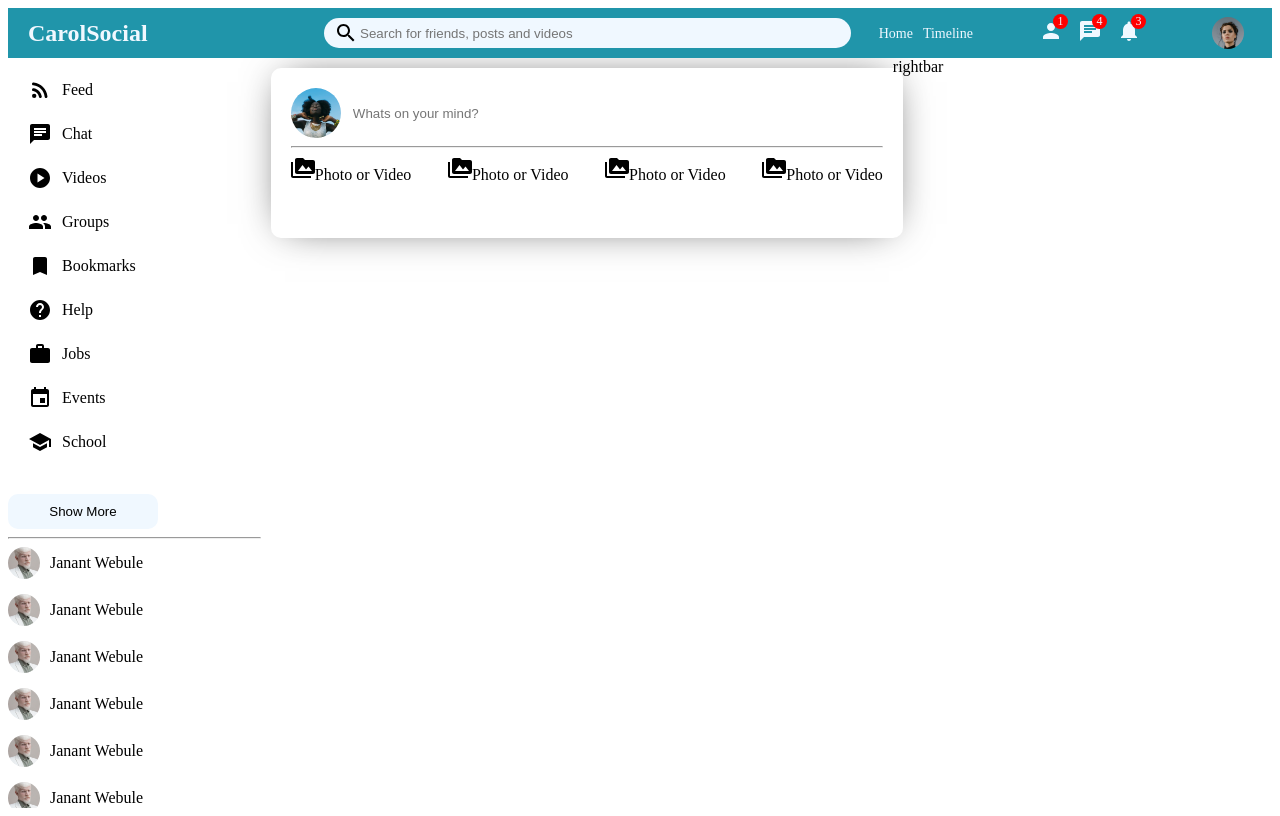
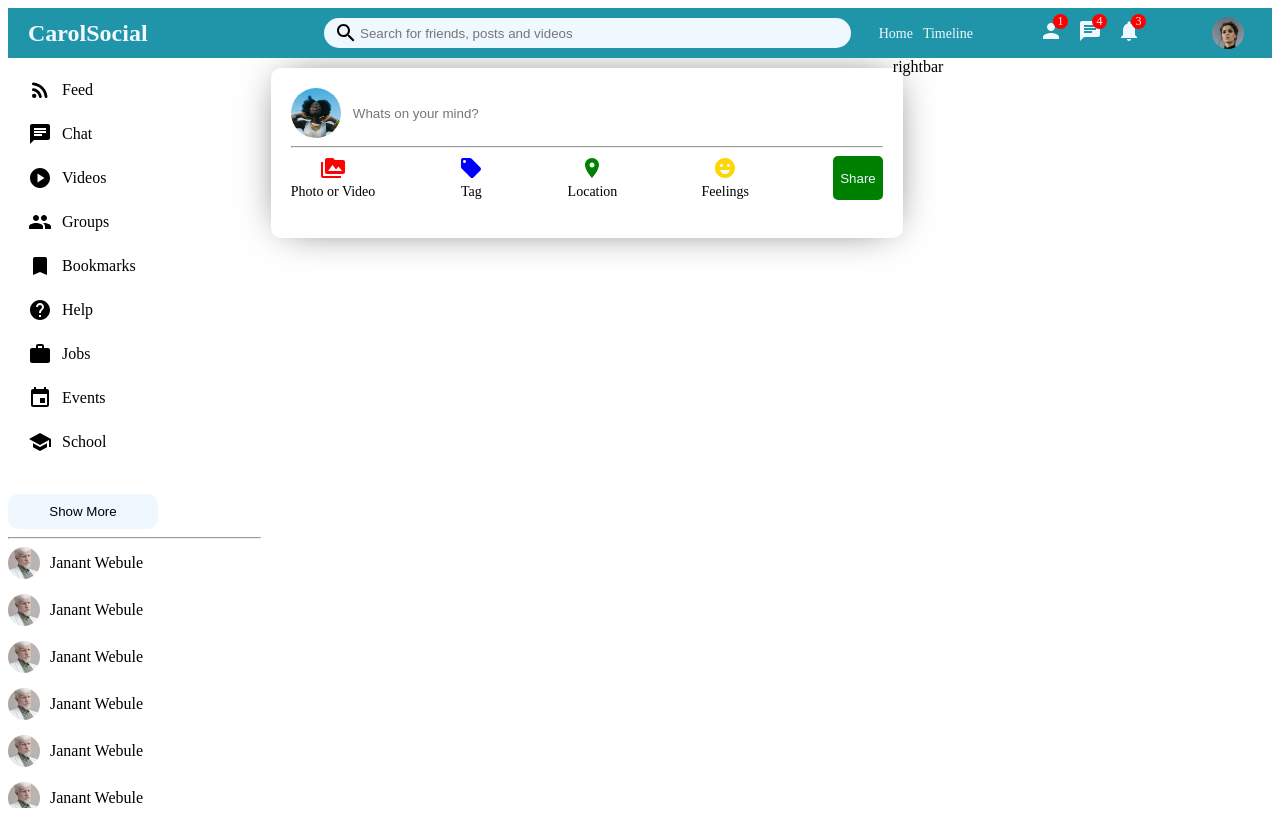
Before and after one commit to carolnamirimu/socialapp2, a React (Create React App) app in the folder socialapp2/: page / in a window 1280 px wide. Built offline with nearby package versions, Linux system fonts and the light colour scheme.

Commit message:
finished the feeds and created the post section of the app

```diff
--- a/socialapp2/src/component/feed/Feed.jsx
+++ b/socialapp2/src/component/feed/Feed.jsx
@@ -1,11 +1,14 @@
 import "./feed.css";
 import Share from "./share/Share";
+import Post from "./post/Post";
 
 export default function Feed() {
   return (
     <div className="feed">
       <div className="feedwrapper">
         <Share/>
+        <Post/>
+
       </div>
     </div>
   )
--- /dev/null
+++ b/socialapp2/src/component/feed/post/Post.jsx
@@ -0,0 +1,14 @@
+import "./post.css";
+
+export default function Post() {
+  return (
+    <div className="post">
+        <div className="postwrapper">
+            <div className="postTop"></div>
+            <div className="postCenter"></div>
+            <div className="postbottom"></div>
+        </div>
+
+    </div>
+  );
+}
--- a/socialapp2/src/component/feed/share/Share.jsx
+++ b/socialapp2/src/component/feed/share/Share.jsx
@@ -1,5 +1,8 @@
 import "./share.css";
 import PermMediaIcon from '@mui/icons-material/PermMedia';
+import LocalOfferIcon from '@mui/icons-material/LocalOffer';
+import LocationOnIcon from '@mui/icons-material/LocationOn';
+import EmojiEmotionsIcon from '@mui/icons-material/EmojiEmotions';
 
 export default function Share() {
   return (
@@ -13,22 +16,26 @@ export default function Share() {
         <div className="sharebottom">
 <div className="shareoptions">
     <div className="shareoption">
-    <PermMediaIcon/>
-        <span className="shareoptiontext">Photo or Video </span>
+    <PermMediaIcon htmlColor="red" className="shareIcon"/>
+        <span className="shareoptiontext">Photo or Video</span>
     </div>
     <div className="shareoption">
-    <PermMediaIcon/>
-        <span className="shareoptiontext">Photo or Video </span>
-    </div><div className="shareoption">
-    <PermMediaIcon/>
-        <span className="shareoptiontext">Photo or Video </span>
+    <LocalOfferIcon htmlColor="blue" className="shareIcon"/>
+        <span className="shareoptiontext">Tag</span>
     </div>
     <div className="shareoption">
-    <PermMediaIcon/>
-        <span className="shareoptiontext">Photo or Video </span>
+    <LocationOnIcon htmlColor="green"className="shareIcon"/>
+        <span className="shareoptiontext">Location</span>
     </div>
+    <div className="shareoption">
+    <EmojiEmotionsIcon htmlColor="gold"className="shareIcon"/>
+        <span className="shareoptiontext">Feelings</span>
+    </div>
+    <button className="shareButton">Share</button>
 </div>
+
 </div>
+
         </div>
     </div>
   )
--- a/socialapp2/src/component/feed/share/share.css
+++ b/socialapp2/src/component/feed/share/share.css
@@ -32,6 +32,28 @@
 }
 .shareoptions{
     display: flex;
+
     justify-items: center;
     justify-content: space-between;
 }
+.shareoption{
+    display: flex;
+    flex-direction: column;
+    align-items: center;
+}
+.shareIcon{
+    margin-bottom: 4px;
+}
+.shareoptiontext{
+    font-size: 14px;
+    font-weight: 500;
+}
+.shareButton{
+    border: none;
+    padding: 7px;
+    border-radius: 5px;
+    background-color: green;
+    font-weight: 500;
+    cursor: pointer;
+    color: aliceblue;
+}
--- a/socialapp2/src/pages/home/home.css
+++ b/socialapp2/src/pages/home/home.css
@@ -1,3 +1,4 @@
 .homeContainer{
     display: flex;
+    width: 100%;
 }
```
Also changed, not shown: socialapp2/src/component/feed/post/post.css (added).
